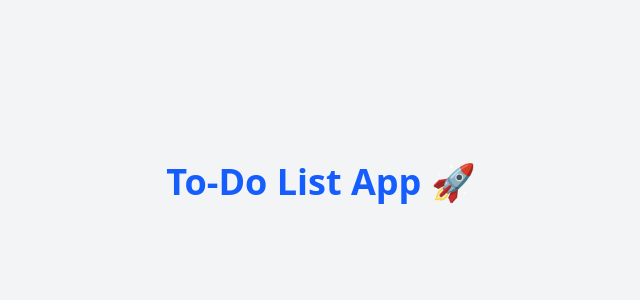
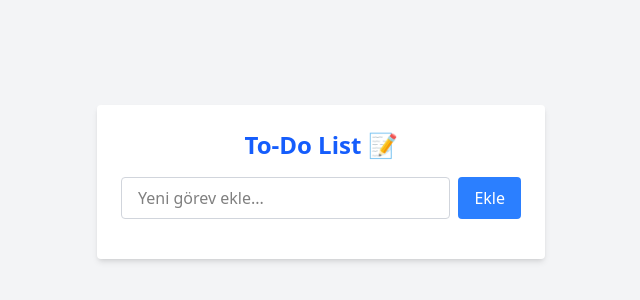
Before and after one commit to DorukhanBekdur/To-Do-App, a React (Vite) app: page / in a window 1280 px wide. Shown: the part 218-518 px from the top of the page, without its empty margins (319-959 px from the left). Built offline with nearby package versions, Linux system fonts and the light colour scheme.

Commit message:
✨ Add TodoForm component and input logic

```diff
--- a/src/App.jsx
+++ b/src/App.jsx
@@ -1,9 +1,26 @@
-import React from "react";
+import { useState } from "react";
+import TodoForm from "./components/TodoForm";
 
 function App() {
+  const [todos, setTodos] = useState([]);
+
+  const addTodo = (text) => {
+    const newTodo = {
+      id: Date.now(),
+      text,
+      completed: false,
+    };
+    setTodos([newTodo, ...todos]);
+  };
+
   return (
-    <div className="min-h-screen bg-gray-100 flex items-center justify-center">
-      <h1 className="text-4xl font-bold text-blue-600">To-Do List App 🚀</h1>
+    <div className="min-h-screen bg-gray-100 flex items-center justify-center px-4">
+      <div className="bg-white p-6 rounded shadow-md w-full max-w-md">
+        <h1 className="text-2xl font-bold mb-4 text-center text-blue-600">
+          To-Do List 📝
+        </h1>
+        <TodoForm addTodo={addTodo} />
+      </div>
     </div>
   );
 }
--- a/src/components/TodoForm.jsx
+++ b/src/components/TodoForm.jsx
@@ -0,0 +1,34 @@
+import { useState } from "react";
+
+function TodoForm({ addTodo }) {
+  const [text, setText] = useState("");
+
+  const handleSubmit = (e) => {
+    e.preventDefault();
+
+    if (text.trim() === "") return;
+
+    addTodo(text.trim());
+    setText("");
+  };
+
+  return (
+    <form onSubmit={handleSubmit} className="flex gap-2 mb-4">
+      <input
+        type="text"
+        value={text}
+        onChange={(e) => setText(e.target.value)}
+        placeholder="Yeni görev ekle..."
+        className="px-4 py-2 border border-gray-300 rounded w-full"
+      />
+      <button
+        type="submit"
+        className="bg-blue-500 text-white px-4 py-2 rounded hover:bg-blue-600 transition"
+      >
+        Ekle
+      </button>
+    </form>
+  );
+}
+
+export default TodoForm;
```
